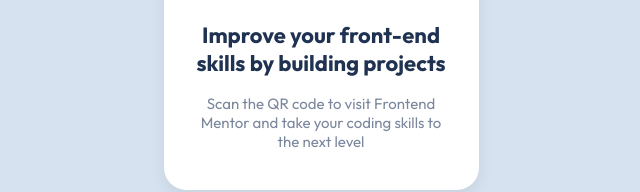
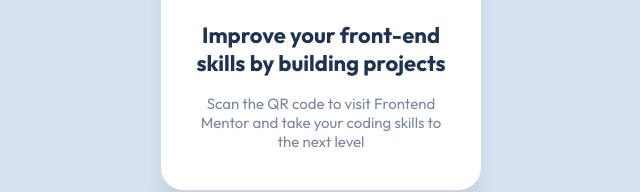
Before and after one commit to saularanguren/qr-code-component-main, a plain HTML site: page index.html in a window 1280 px wide. Shown: the part 464-656 px from the top of the page, 319-959 px from the left. Drawn offline with Linux system fonts and the light colour scheme.

Commit message:
refactorizacion del codigo

```diff
--- a/css/style.css
+++ b/css/style.css
@@ -13,7 +13,6 @@
 }
 
 body{
-    width: 100%;
     min-height: 100vh;
     padding: 4em 0;
 
@@ -25,9 +24,9 @@ body{
     background-color: var(--color3);
 }
 
-/* Qr Code */
+/* QR */
 .container__qr{
-    max-width: 315px;
+    max-width: 320px;
     height: 100%;
 
     display: flex;
@@ -73,6 +72,7 @@ body{
     margin-bottom: .8em;
     color: var(--color4);
     font-size: 22px;
+    max-width: 280px;
 }
 
 .container__qr__info p{
@@ -80,4 +80,12 @@ body{
     color: var(--color2);
     font-size: 15px;
 }
-/* End Qr Code */
+/* End QR */
+
+/* Media Query For Tablet and Desktop */
+@media only screen and (min-width: 768px){
+    .container__qr{
+        box-shadow: 0 25px 15px hsla(217, 45%, 22%, 0.080);
+    }
+}
+/* End Media Query For Tablet and Desktop */
```
Also changed, not shown: index.html (+2 -0 lines).
